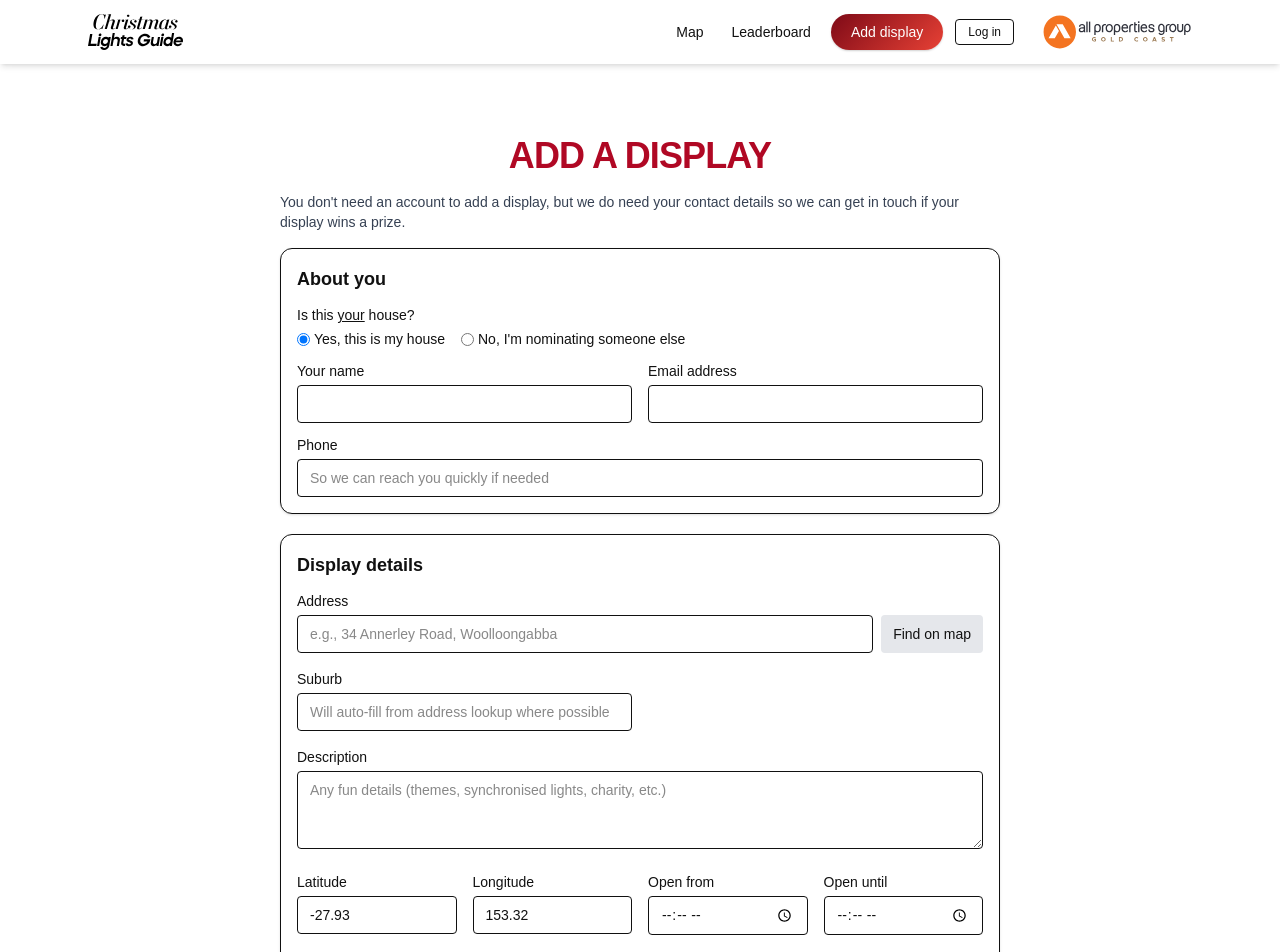
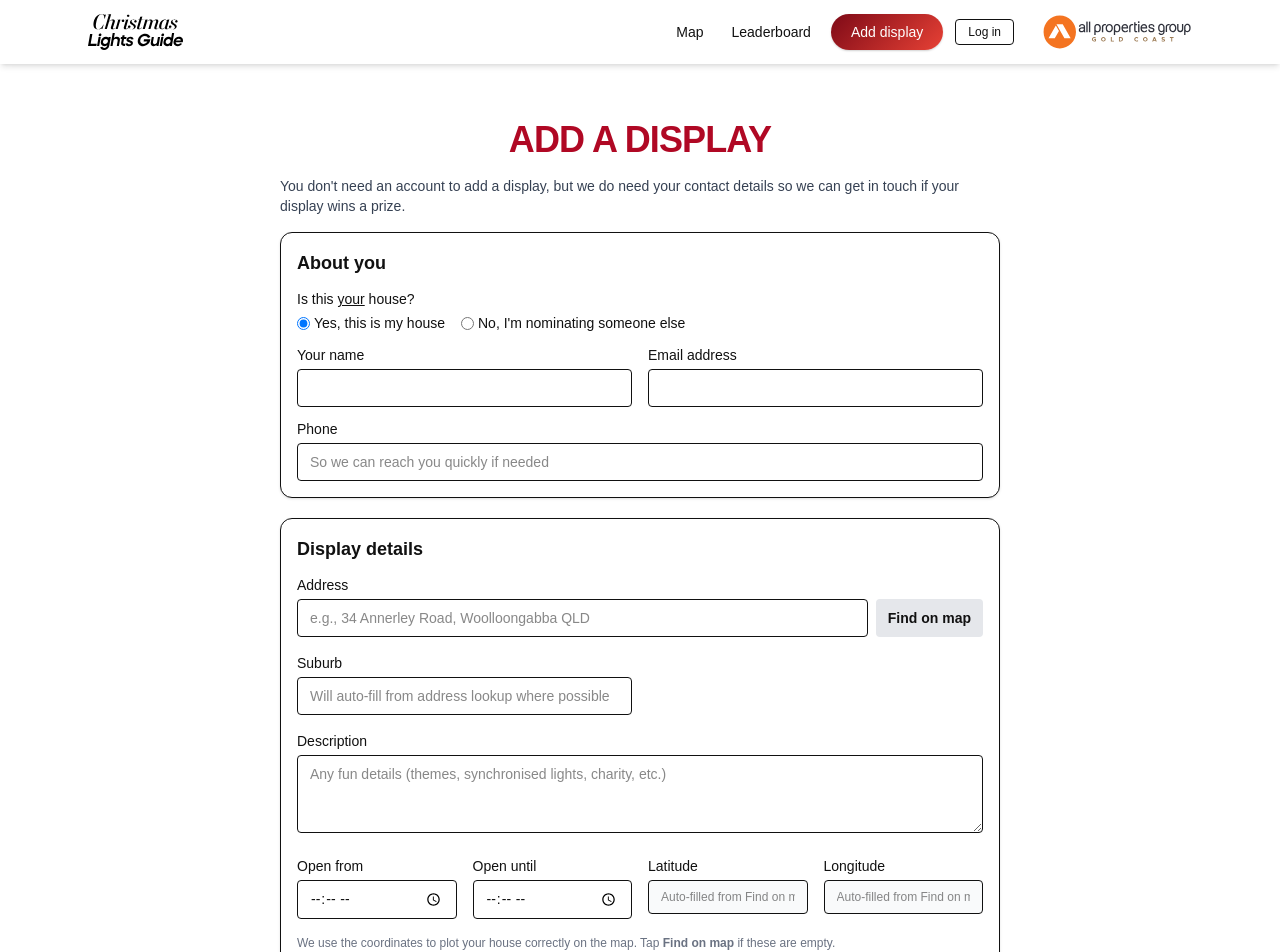
Before and after one commit to gcmarketing-cyber/christmaslights-goldcoast-map, a Next.js app: page /add in a window 1280 px wide. Shown: the top 952 px of the page. Built offline with nearby package versions, Linux system fonts and the light colour scheme; no server answers.

Commit message:
Force geocode before save and make coordinates read-only

```diff
--- a/src/app/add/page.tsx
+++ b/src/app/add/page.tsx
@@ -2,12 +2,11 @@
 
 import { useState } from "react";
 import { useRouter } from "next/navigation";
-import { Logo } from "@/components/Logo";
 
 type FormState = {
   address: string;
   description: string;
-  lat: string;
+  lat: string;   // stored as text in the form, converted on submit
   lng: string;
   suburb: string;
   open_start: string;
@@ -19,14 +18,21 @@ type FormState = {
   contact_phone: string;
 };
 
+type GeocodeResult = {
+  lat: number;
+  lng: number;
+  suburb: string | null;
+  place_name: string | null;
+};
+
 export default function AddPage() {
   const router = useRouter();
 
   const [form, setForm] = useState<FormState>({
     address: "",
     description: "",
-    lat: "-27.93",
-    lng: "153.32",
+    lat: "",      // ⬅️ no more default coordinates
+    lng: "",
     suburb: "",
     open_start: "",
     open_end: "",
@@ -57,36 +63,58 @@ export default function AddPage() {
     setForm((f) => ({ ...f, owner_type: value }));
   }
 
-  async function geocode() {
+  /**
+   * Geocode helper:
+   * - calls /api/geocode
+   * - updates the form state
+   * - returns the lat/lng data so onSubmit can use it immediately
+   */
+  async function geocode(): Promise<GeocodeResult | null> {
     if (!form.address.trim()) {
       setError("Please enter an address first.");
-      return;
+      return null;
     }
 
     setLookupMsg("Looking up address…");
     setError(null);
+
     try {
       const res = await fetch(
         `/api/geocode?q=${encodeURIComponent(form.address)}`
       );
       const data = await res.json();
+
       if (!res.ok) {
         setLookupMsg(null);
-        setError(data.error || "Address not found");
-        return;
+        setError(data.error || "Address not found. Try including suburb + QLD.");
+        return null;
       }
+
+      // Normalise/round a little (6 decimal places is plenty)
+      const lat = Number(data.lat.toFixed ? data.lat.toFixed(6) : data.lat);
+      const lng = Number(data.lng.toFixed ? data.lng.toFixed(6) : data.lng);
+
+      const geo: GeocodeResult = {
+        lat,
+        lng,
+        suburb: data.suburb || null,
+        place_name: data.place_name || null,
+      };
 
       setForm((f) => ({
         ...f,
-        lat: String(data.lat),
-        lng: String(data.lng),
-        suburb: data.suburb || f.suburb,
-        address: data.place_name || f.address,
+        lat: String(geo.lat),
+        lng: String(geo.lng),
+        suburb: geo.suburb ?? f.suburb,
+        address: geo.place_name || f.address,
       }));
-      setLookupMsg(`Found: ${data.place_name || "address"}`);
+
+      setLookupMsg(`Found: ${geo.place_name || "address"}`);
+      return geo;
     } catch (e: any) {
       setLookupMsg(null);
       setError(e?.message || "Lookup failed");
+      return null;
     }
   }
 
@@ -96,32 +124,37 @@ export default function AddPage() {
     setSaved(false);
     setIsSubmitting(true);
 
-    // 🔎 Basic email validation to avoid bounces
-    const email = form.contact_email?.trim() || "";
-    const emailRegex = /^[^\s@]+@[^\s@]+\.[^\s@]+$/;
+    try {
+      // ✅ Ensure we have valid coordinates before saving
+      let lat = parseFloat(form.lat);
+      let lng = parseFloat(form.lng);
 
-    if (!emailRegex.test(email)) {
-      setError("Please enter a valid email address.");
+      if (!form.lat || !form.lng || Number.isNaN(lat) || Number.isNaN(lng)) {
+        const geo = await geocode(); // this also updates state
+        if (!geo) {
+          // Geocode failed – don’t submit yet
           setIsSubmitting(false);
           return;
         }
+        lat = geo.lat;
+        lng = geo.lng;
+      }
 
-    try {
       const res = await fetch("/api/submit", {
         method: "POST",
         headers: { "Content-Type": "application/json" },
         body: JSON.stringify({
           address: form.address,
           description: form.description,
-          lat: parseFloat(form.lat),
-          lng: parseFloat(form.lng),
+          lat,
+          lng,
           suburb: form.suburb || null,
           open_start: form.open_start || null,
           open_end: form.open_end || null,
           hide_number: form.hide_number,
           is_owner: form.owner_type === "owner",
           contact_name: form.contact_name,
-          contact_email: email, // use cleaned email
+          contact_email: form.contact_email,
           contact_phone: form.contact_phone || null,
         }),
       });
@@ -133,8 +166,7 @@ export default function AddPage() {
         return;
       }
 
-      // ✅ At this point, the place was saved successfully.
-      // Fire off an admin notification in the background.
+      // Fire off admin notification in the background (best-effort)
       try {
         await fetch("/api/notify-admin-new-place", {
           method: "POST",
@@ -147,7 +179,6 @@ export default function AddPage() {
         });
       } catch (notifyErr) {
         console.error("Failed to notify admins:", notifyErr);
-        // Don't show an error – the submission itself was successful.
       }
 
       setSaved(true);
@@ -161,8 +192,6 @@ export default function AddPage() {
 
   return (
     <main className="max-w-3xl mx-auto p-6">
-      <div className="flex justify-center mb-4"></div>
-
       <h1 className="text-3xl sm:text-4xl font-extrabold tracking-tight text-[#b00824] mb-4 text-center uppercase">
         Add a Display
       </h1>
@@ -228,11 +257,7 @@ export default function AddPage() {
                 value={form.contact_email}
                 onChange={onChange}
                 required
-  inputMode="email"
-  autoComplete="email"
-  spellCheck="false"
               />
-
             </div>
           </div>
 
@@ -261,13 +286,13 @@ export default function AddPage() {
                 name="address"
                 value={form.address}
                 onChange={onChange}
-                placeholder="e.g., 34 Annerley Road, Woolloongabba"
+                placeholder="e.g., 34 Annerley Road, Woolloongabba QLD"
                 required
               />
               <button
                 type="button"
                 onClick={geocode}
-                className="px-3 py-2 rounded bg-gray-200 text-sm"
+                className="px-3 py-2 rounded bg-gray-200 text-sm font-semibold"
               >
                 Find on map
               </button>
@@ -304,31 +329,8 @@ export default function AddPage() {
             />
           </div>
 
+          {/* Times + read-only coordinates */}
           <div className="grid grid-cols-2 md:grid-cols-4 gap-4">
-            <div>
-              <label className="block mb-1 text-sm font-medium">
-                Latitude
-              </label>
-              <input
-                className="w-full border rounded px-3 py-2 text-sm"
-                name="lat"
-                value={form.lat}
-                onChange={onChange}
-                required
-              />
-            </div>
-            <div>
-              <label className="block mb-1 text-sm font-medium">
-                Longitude
-              </label>
-              <input
-                className="w-full border rounded px-3 py-2 text-sm"
-                name="lng"
-                value={form.lng}
-                onChange={onChange}
-                required
-              />
-            </div>
             <div>
               <label className="block mb-1 text-sm font-medium">
                 Open from
@@ -353,7 +355,37 @@ export default function AddPage() {
                 onChange={onChange}
               />
             </div>
+
+            <div>
+              <label className="block mb-1 text-sm font-medium">
+                Latitude
+              </label>
+              <input
+                className="w-full border rounded px-3 py-2 text-xs bg-gray-50"
+                name="lat"
+                value={form.lat}
+                readOnly
+                placeholder="Auto-filled from Find on map"
+              />
             </div>
+            <div>
+              <label className="block mb-1 text-sm font-medium">
+                Longitude
+              </label>
+              <input
+                className="w-full border rounded px-3 py-2 text-xs bg-gray-50"
+                name="lng"
+                value={form.lng}
+                readOnly
+                placeholder="Auto-filled from Find on map"
+              />
+            </div>
+          </div>
+
+          <p className="text-xs text-gray-500">
+            We use the coordinates to plot your house correctly on the map.
+            Tap <strong>Find on map</strong> if these are empty.
+          </p>
 
           <label className="inline-flex items-center gap-2 text-sm mt-2">
             <input
@@ -363,7 +395,7 @@ export default function AddPage() {
               onChange={onChange}
             />
             <span>
-              Hide the exact house number on the public map & leaderboard
+              Hide the exact house number on the public map &amp; leaderboard
               (street name + suburb only)
             </span>
           </label>
```
Lines whose indentation alone changed are shown as unchanged.
